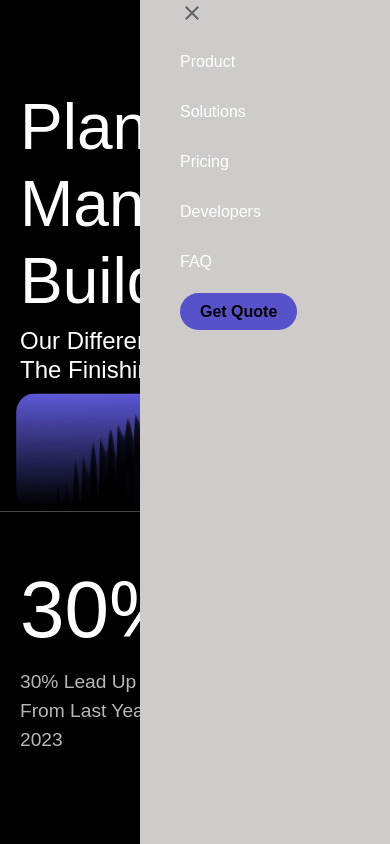
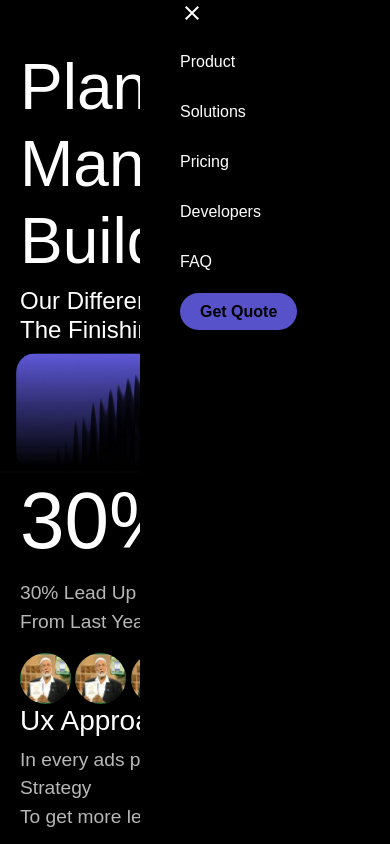
Before and after one commit to Shahrukhkhan-rabby/js_with_mosh, a plain HTML site: page index.html in a window 390 px wide. Both pictures are taken after a click on the item 342 px from the left and 53 px from the top of the page. Shown: the top 844 px of the page. Drawn offline with nearby package versions, Linux system fonts and the light colour scheme.

Commit message:
ajker moto ekhanei

```diff
--- a/index.html
+++ b/index.html
@@ -11,7 +11,7 @@
     <header>
         <nav>
           <ul class="sidebar">
-                <li class="hideOnWeb" onclick="hideSidebar()"><a href="#"><svg xmlns="http://www.w3.org/2000/svg" height="24px" viewBox="0 -960 960 960" width="24px" fill="#5f6368"><path d="m256-200-56-56 224-224-224-224 56-56 224 224 224-224 56 56-224 224 224 224-56 56-224-224-224 224Z"/></svg></a></li>
+                <li class="hideOnWeb" onclick="hideSidebar()"><a href="#"><svg xmlns="http://www.w3.org/2000/svg" height="24px" viewBox="0 -960 960 960" width="24px" fill="#ffffff"><path d="m256-200-56-56 224-224-224-224 56-56 224 224 224-224 56 56-224 224 224 224-56 56-224-224-224 224Z"/></svg></a></li>
                 <li class="hideOnWeb"><a href="#">Product</a></li>
                 <li class="hideOnWeb"><a href="#">Solutions</a></li>
                 <li class="hideOnWeb"><a href="#">Pricing</a></li>
@@ -31,7 +31,7 @@
             <ul class="right_menu">
                 <li class="hideOnMobile"><a href="#">FAQ</a></li>
                 <li class="hideOnMobile"><a href="#" class="get_quote">Get Quote</a></li>
-                <li class="menu_button" onclick="showSidebar()"><a href="#"><svg xmlns="http://www.w3.org/2000/svg" height="24px" viewBox="0 -960 960 960" width="24px" fill="#5f6368"><path d="M120-240v-80h720v80H120Zm0-200v-80h720v80H120Zm0-200v-80h720v80H120Z"/></svg></a></li>
+                <li class="menu_button" onclick="showSidebar()"><a href="#"><svg xmlns="http://www.w3.org/2000/svg" height="24px" viewBox="0 -960 960 960" width="24px" fill="#ffffff"><path d="M120-240v-80h720v80H120Zm0-200v-80h720v80H120Zm0-200v-80h720v80H120Z"/></svg></a></li>
             </ul>
         </nav>
     </header>
@@ -62,7 +62,7 @@
 
     <hr class="subtle_hr" />
 
-    <section class="details">
+    <section class="details hideOnMobile">
         <div class="stat">
             <h2>30%</h2>
             <p class="text_descriptive">
@@ -71,12 +71,12 @@
             </p>
         </div>
 
-        <div class="subtle_vr"></div>
+        <div class="subtle_vr hideOnMobile"></div>
 
         <div class="ux_approach">
             <h3>Ux Approach</h3>
             <p class="text_descriptive">
-                In every ads page we do best UX Strategy To get more leads than ever.
+                In every ads page we do best UX Strategy <br> To get more leads than ever.
             </p>
             <a href="#" class="invest_now">Invest Now →</a>
         </div>
@@ -84,7 +84,54 @@
 
     <hr class="subtle_hr" />
 
-    <section class="ux_team">
+    <section class="onlyForMobile hideOnWeb">
+        <div class="stat">
+            <h2>30%</h2>
+            <p class="text_descriptive">
+                30% Lead Up <br />
+                From Last Year 2023
+            </p>
+        </div>
+        <div class="deedat">
+            <img
+                width="51px"
+                height="51px"
+                src="Ahmed Deedat.jpeg"
+                alt="Team Member"
+                class="circular-image"
+            />
+            <img
+                width="51px"
+                height="51px"
+                src="Ahmed Deedat.jpeg"
+                alt="Team Member"
+                class="circular-image"
+            />
+            <img
+                width="51px"
+                height="51px"
+                src="Ahmed Deedat.jpeg"
+                alt="Team Member"
+                class="circular-image"
+            />
+            <img
+                width="51px"
+                height="51px"
+                src="Ahmed Deedat.jpeg"
+                alt="Team Member"
+                class="circular-image"
+            />
+        </div>
+                <div class="ux_approach">
+            <h3>Ux Approach</h3>
+            <p class="text_descriptive">
+                In every ads page we do best UX Strategy <br> To get more leads than ever.
+            </p>
+            <a href="#" class="invest_now">Invest Now →</a>
+        </div>
+    </section>
+
+    <section class="ux_team hideOnMobile">
         <div>
             <img
                 width="51px"
--- a/style.css
+++ b/style.css
@@ -1,3 +1,4 @@
+
 body {
   margin: 0;
   font-family: Arial, sans-serif;
@@ -6,7 +7,6 @@ body {
 }
 
 header {
-  padding: 20px;
   background-color: #000000;
 }
 
@@ -59,9 +59,13 @@ header nav ul li a.get_quote {
   background-color: #5752ca;
   color: #000000;
   padding: 10px 20px;
+  margin-right: 3rem;
   text-decoration: none;
   font-weight: bold;
   border-radius: 20px;
+}
+ header nav ul li a:hover{
+  color: #9c9ca7;
 }
 
 .hero {
@@ -77,7 +81,6 @@ header nav ul li a.get_quote {
   display: flex;
   align-items: center;
   width: 100%;
-  max-width: 1200px;
   position: relative;
 }
 .difference {
@@ -168,7 +171,7 @@ header nav ul li a.get_quote {
 .subtle_hr {
   border: none;
   height: 1px;
-  background-color: hsl(0, 0%, 95%);
+  background-color: #0a0a0a;
   margin: 0;
   opacity: 0.3;
 }
@@ -176,8 +179,12 @@ header nav ul li a.get_quote {
 .details {
   display: flex;
   justify-content: space-between;
-  padding: 50px 20px;
+  align-items: center;
   background-color: #000000;
+}
+.stat {
+  margin-top: 0;
+  justify-content: center;
 }
 
 .stat h2 {
@@ -188,7 +195,7 @@ header nav ul li a.get_quote {
 .subtle_vr {
   width: 1px;
   height: auto;
-  background-color: hsl(0, 0%, 95%);
+  background-color: #0a0a0a;
   opacity: 0.3;
   margin: 0;
 }
@@ -206,7 +213,6 @@ header nav ul li a.get_quote {
   font-weight: bold;
   display: inline-block;
   border-radius: 20px;
-  margin-top: 20px;
 }
 
 .ux_team {
@@ -235,7 +241,7 @@ header nav ul li a.get_quote {
   height: 100vh;
   width: 250px;
   z-index: 999;
-  background-color: #cfcbcb;
+  background-color: #000000;
   backdrop-filter: blur(10px);
   box-shadow: rgba(0, 0, 0, 0.1);
   display: none;
@@ -243,12 +249,7 @@ header nav ul li a.get_quote {
   align-items: flex-start;
   justify-content: flex-start;
 }
-.sidebar li {
-  width: 100%;
-}
-.sidebar a {
-  width: 100%;
-}
+
 .menu_button {
   display: none;
 }
@@ -260,6 +261,18 @@ header nav ul li a.get_quote {
   }
   .img_section .image_container img {
     width: 80%;
+  }
+  .hero_content {
+    padding: 0 15rem;
+  }
+  header {
+    padding: 0 11rem;
+  }
+  .details {
+    padding: 0px 15rem;
+  }
+  .ux_team {
+    padding: 0px 15rem;
   }
 }
 
@@ -275,4 +288,19 @@ header nav ul li a.get_quote {
   .img_section .image_container img {
     width: 92%;
   }
+  .stat {
+    padding: 0 20px;
+  }
+  .deedat {
+    padding: 0 20px;
+  }
+  .ux_approach {
+    padding: 0 20px;
+  }
+  .sidebar li {
+  width: 100%;
 }
+.sidebar a:hover {
+  color: #9c9ca7;
+}
+}
```
